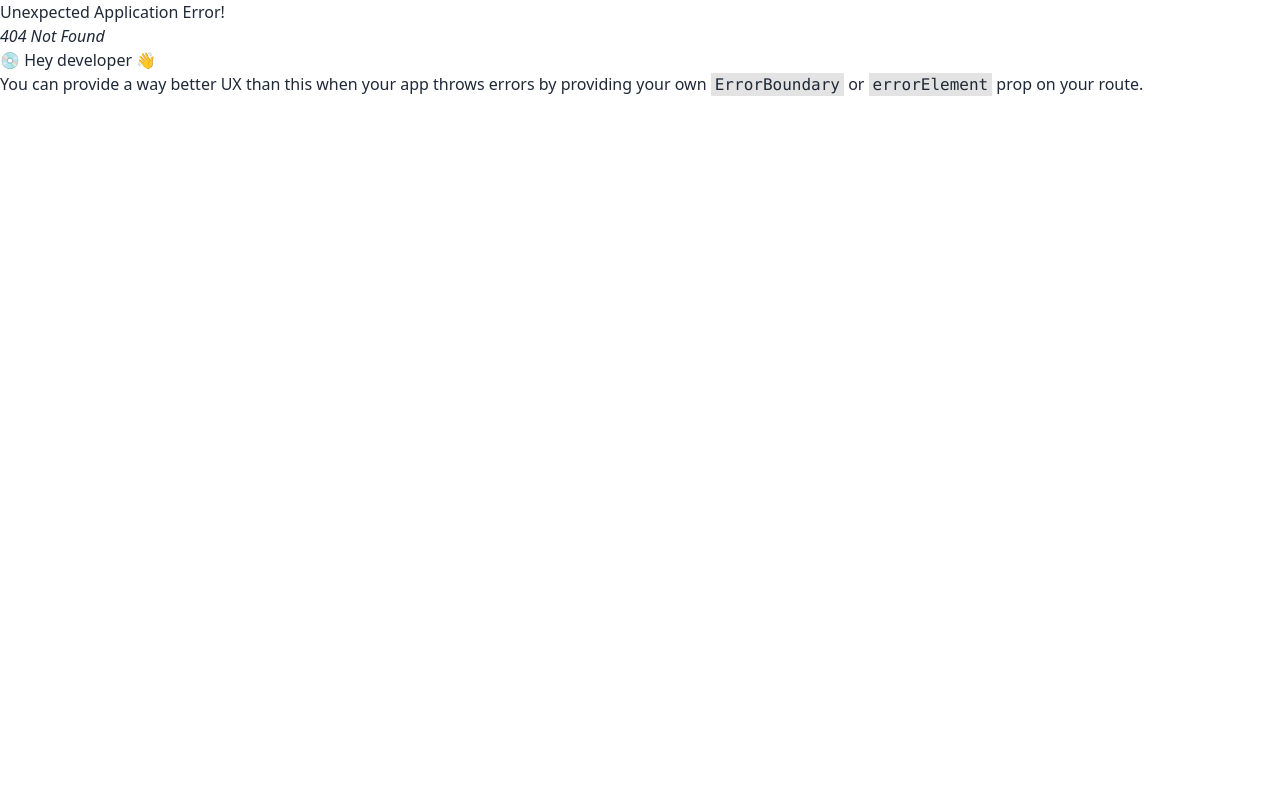
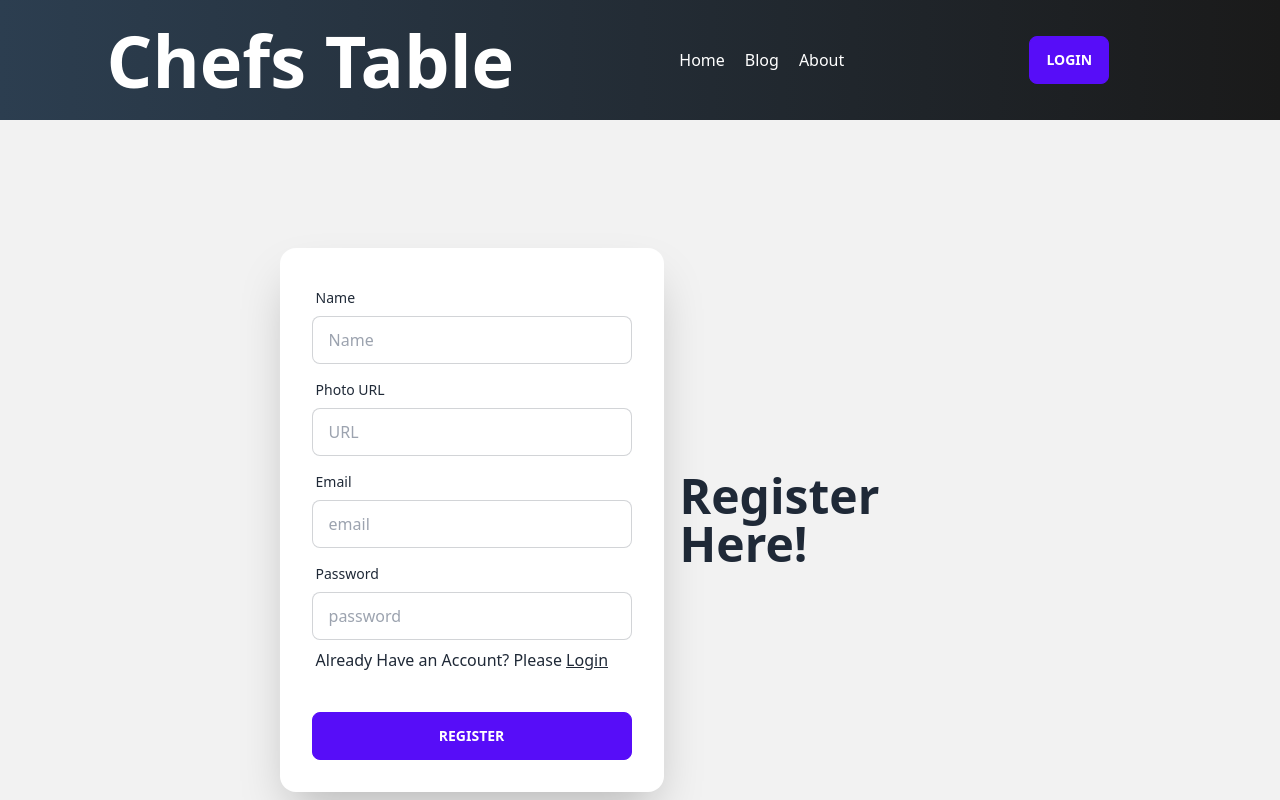
Before and after one commit to evo264714/chef-recipe-hunter-client-, a React (Vite) app: page /register in a window 1280 px wide. Before the commit this address had no page. Shown: the top 800 px of the page. Built offline with nearby package versions, Linux system fonts and the light colour scheme.

Commit message:
added all the login layout related components with an authprovider

```diff
--- /dev/null
+++ b/src/layouts/LoginLayout.jsx
@@ -0,0 +1,16 @@
+import React from 'react';
+import Header from '../pages/Shared/Header/Header';
+import { Outlet } from 'react-router-dom';
+import Footer from '../pages/Shared/Footer/Footer';
+
+const LoginLayout = () => {
+    return (
+        <div>
+            <Header></Header>
+            <Outlet></Outlet>
+            <Footer></Footer>
+        </div>
+    );
+};
+
+export default LoginLayout;
--- a/src/main.jsx
+++ b/src/main.jsx
@@ -3,11 +3,14 @@
 import './index.css';
 import { RouterProvider } from 'react-router-dom';
 import router from './routes/routes';
+import AuthProvider from './providers/AuthProvider';
 
 
 
 ReactDOM.createRoot(document.getElementById('root')).render(
   <React.StrictMode>
-    <RouterProvider router={router}></RouterProvider>
+    <AuthProvider>
+      <RouterProvider router={router}></RouterProvider>
+    </AuthProvider>
   </React.StrictMode>,
 )
--- /dev/null
+++ b/src/pages/Login/Login/Login.jsx
@@ -0,0 +1,41 @@
+import React from 'react';
+import { Link } from 'react-router-dom';
+
+const Login = () => {
+    return (
+        <form>
+            <div className="hero min-h-screen bg-base-200">
+                <div className="hero-content flex-col lg:flex-row-reverse">
+                    <div className="text-center lg:text-left">
+                        <h1 className="text-5xl font-bold">Login now!</h1>
+
+                    </div>
+                    <div className="card flex-shrink-0 w-full max-w-sm shadow-2xl bg-base-100">
+                        <div className="card-body">
+                            <div className="form-control">
+                                <label className="label">
+                                    <span className="label-text">Email</span>
+                                </label>
+                                <input type="email" placeholder="email" name="email" required className="input input-bordered" />
+                            </div>
+                            <div className="form-control">
+                                <label className="label">
+                                    <span className="label-text">Password</span>
+                                </label>
+                                <input type="password" placeholder="password" name="password" required className="input input-bordered" />
+                                <label className="label">
+                                    <span>New to Chefs Table? Please <Link to='/register' className="underline decoration-solid">Register</Link></span>
+                                </label>
+                            </div>
+                            <div className="form-control mt-6">
+                                <button className="btn btn-primary">Login</button>
+                            </div>
+                        </div>
+                    </div>
+                </div>
+            </div>
+        </form>
+    );
+};
+
+export default Login;
--- /dev/null
+++ b/src/pages/Login/Register/Register.jsx
@@ -0,0 +1,57 @@
+import React from 'react';
+import { Link } from 'react-router-dom';
+
+const Register = () => {
+    return (
+        <form>
+            <div className="hero min-h-screen bg-base-200">
+                <div className="hero-content flex-col lg:flex-row-reverse">
+                    <div className="text-center lg:text-left">
+                        <h1 className="text-5xl font-bold">Register Here!</h1>
+
+                    </div>
+                    <div className="card flex-shrink-0 w-full max-w-sm shadow-2xl bg-base-100">
+                        <div className="card-body">
+                            <div className="form-control">
+                                <label className="label">
+                                    <span className="label-text">Name</span>
+                                </label>
+                                <input type="text" placeholder="Name" name="name" className="input input-bordered" />
+                            </div>
+                            <div className="form-control">
+                                <label className="label">
+                                    <span className="label-text">Photo URL</span>
+                                </label>
+                                <input type="text" placeholder="URL" name="photo" className="input input-bordered" />
+                            </div>
+                            <div className="form-control">
+                                <label className="label">
+                                    <span className="label-text">Email</span>
+                                </label>
+                                <input type="email" placeholder="email" name='email' className="input input-bordered" />
+                            </div>
+
+                            <div className="form-control">
+                                <label className="label">
+                                    <span className="label-text">Password</span>
+                                </label>
+                                <input type="password" placeholder="password" name='password' className="input input-bordered" />
+                                <label>
+                                    <span className='text-red-500'></span>
+                                </label>
+                                <label className="label">
+                                    <span>Already Have an Account? Please <Link to='/login' className="underline decoration-solid">Login</Link></span>
+                                </label>
+                            </div>
+                            <div className="form-control mt-6">
+                                <button className="btn btn-primary">Register</button>
+                            </div>
+                        </div>
+                    </div>
+                </div>
+            </div>
+        </form>
+    );
+};
+
+export default Register;
--- a/src/pages/Shared/Header/Header.jsx
+++ b/src/pages/Shared/Header/Header.jsx
@@ -1,12 +1,15 @@
-import React from 'react';
+import React, { useContext } from 'react';
 import { Link } from 'react-router-dom';
-import { FaCuttlefish } from "react-icons/fa";
+import { AuthContext } from '../../../providers/AuthProvider';
+
+import { FaUserCircle } from "react-icons/fa";
 
 const Header = () => {
     const headerStyle={
         background: 'linear-gradient(to right, #2c3e50, #1a1a1a)',
         color: 'white',
     }
+    const {user} = useContext(AuthContext);
     return (
         <div className='w-full flex items-center justify-around p-6' style={headerStyle}>
             <h2 className='text-7xl font-bold text-white'>Chefs Table</h2>
@@ -16,8 +19,17 @@
                 <Link className='text-white	font-medium mr-5' to="/blogs">Blog</Link>
                 <Link className='text-white	font-medium mr-5' to="/">About</Link>
             </nav>
-            <div>
-               <Link> <FaCuttlefish /></Link>
+            <div className='flex w-36 justify-between items-center'>
+               {user && <Link> <FaUserCircle style={{fontSize: '2rem'}}></FaUserCircle></Link>}
+
+               {user ?
+
+               <button className="btn btn-primary">Logout</button> :
+               <Link to='/login'>
+               <button className="btn btn-primary">Login</button>
+               </Link>
+               }
+
             </div>
 
         </div>
--- /dev/null
+++ b/src/providers/AuthProvider.jsx
@@ -0,0 +1,25 @@
+import React, { createContext } from 'react';
+import { getAuth } from "firebase/auth";
+import app from '../firebase/firebase.config';
+import { FaCuttlefish } from "react-icons/fa";
+
+
+export const AuthContext = createContext(null);
+const auth = getAuth(app);
+
+
+const AuthProvider = ({ children }) => {
+
+    const user = null;
+
+    const authInfo = {
+        user
+    }
+    return (
+        <AuthContext.Provider value={authInfo}>
+            {children}
+        </AuthContext.Provider>
+    );
+};
+
+export default AuthProvider;
```
Also changed, not shown: src/routes/routes.jsx (+13 -1 lines).
